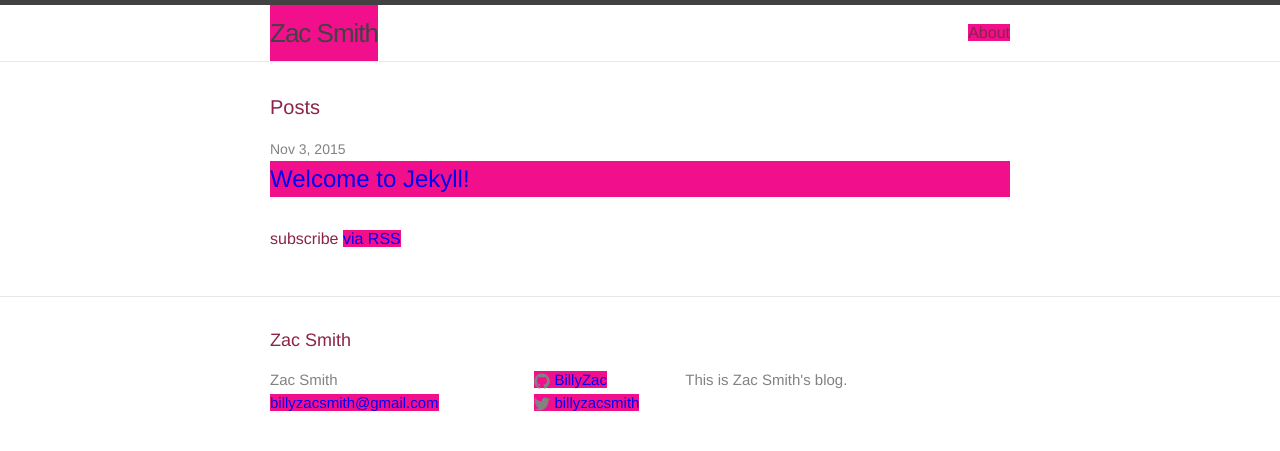
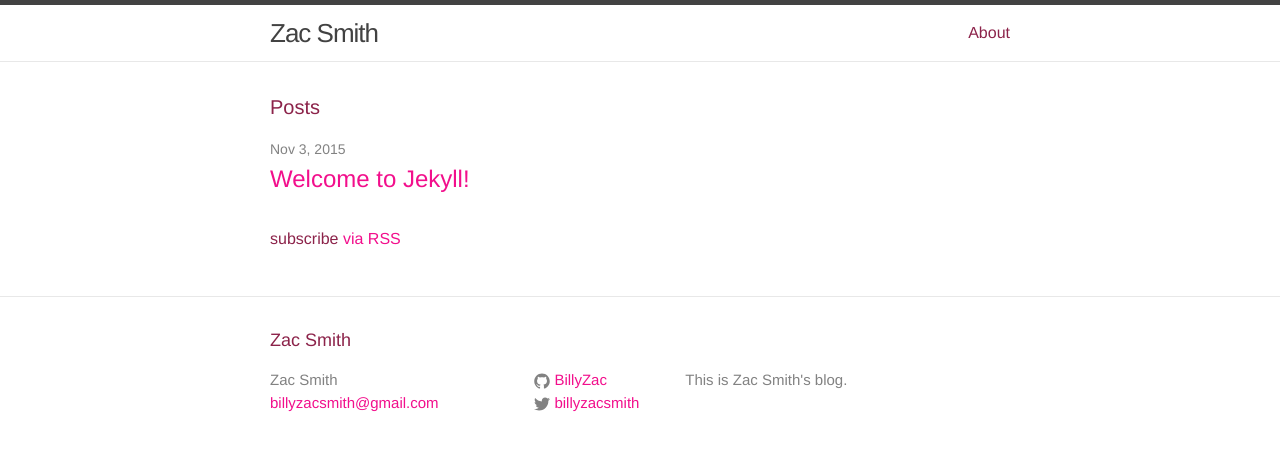
Before and after one commit to BillyZac/BillyZac.github.io, a Jekyll site: the page built from index.html, in a window 1280 px wide. Shown: the top 451 px of the page. Built offline with Jekyll 4.4.1, drawn with Linux system fonts in a browser that asks for light colours.

Commit message:
Okay, that was ridiculous. Reset a tag styles.

```diff
--- a/_sass/_base.scss
+++ b/_sass/_base.scss
@@ -91,7 +91,7 @@ h1, h2, h3, h4, h5, h6 {
  * Links
  */
 a {
-    background-color: $brand-color;
+    color: $brand-color;
     text-decoration: none;
 
     &:visited {
@@ -99,8 +99,8 @@ a {
     }
 
     &:hover {
-        background-color: none;
-        color: $brand-color;
+        color: $text-color;
+        text-decoration: underline;
     }
 }
 
```
